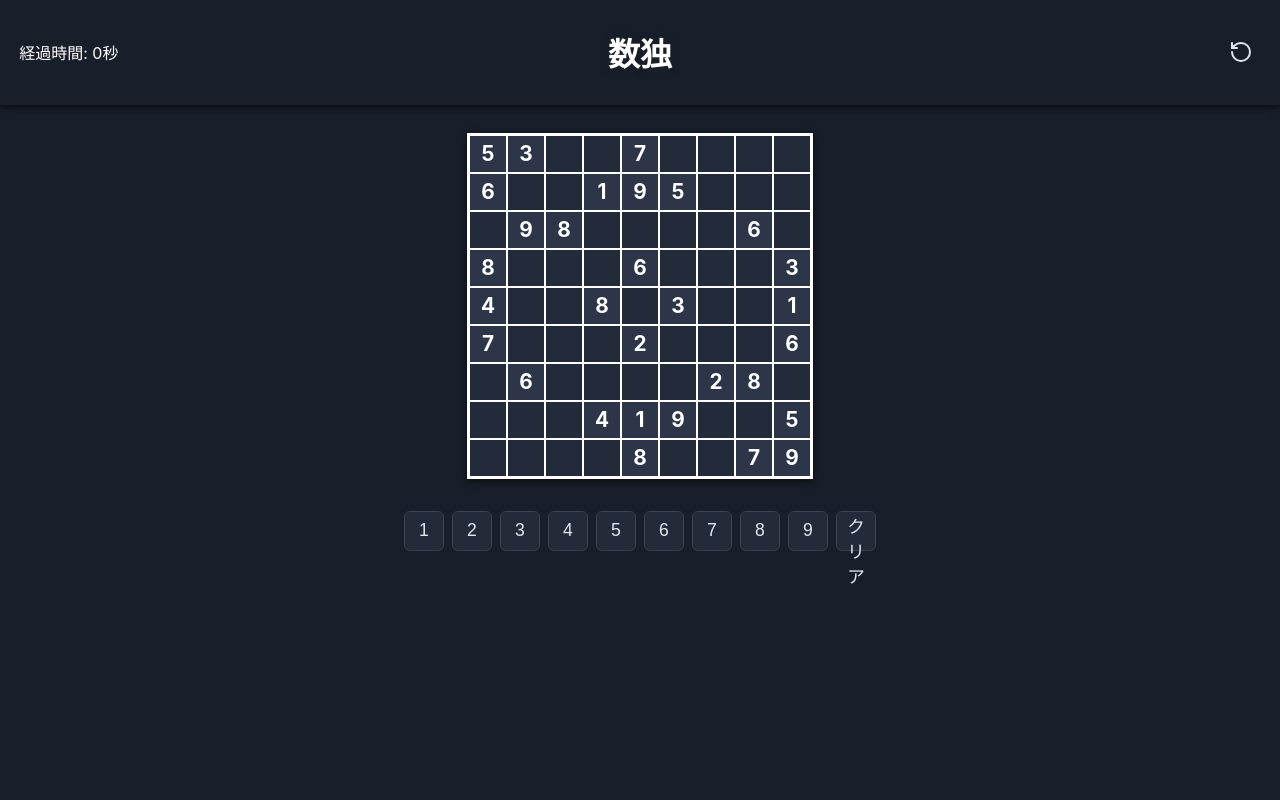
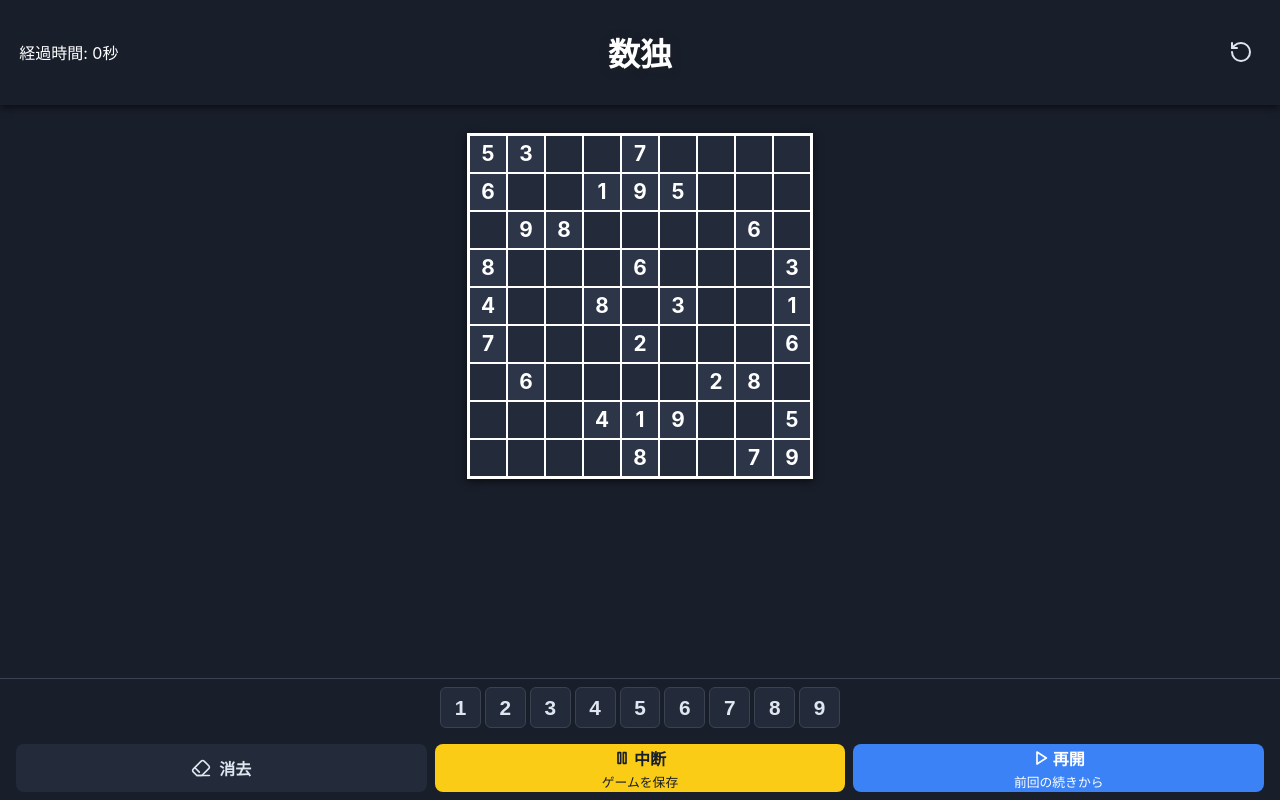
Before and after one commit to shou-dev19/sudoku-app, a React (Create React App) app in the folder sudoku-web/: page / in a window 1280 px wide. Built offline with nearby package versions, Linux system fonts and the light colour scheme.

Commit message:
ゲームの一時停止と再開機能を実装。中断時にゲームの状態を保存し、再開ボタンを追加しました。また、UIに中断中のメッセージを表示し、ボタンのスタイルを調整しました。

```diff
--- a/sudoku-web/src/App.tsx
+++ b/sudoku-web/src/App.tsx
@@ -1,6 +1,5 @@
 import React, { useState, useEffect, useCallback } from 'react';
 import Board, { BoardState, CellValue } from './Board.tsx';
-import Keypad from './Keypad.tsx';
 import './App.css';
 
 // 9x9の空盤面生成
@@ -62,6 +61,8 @@ const App: React.FC = () => {
   const [cleared, setCleared] = useState(false);
   const [startTime, setStartTime] = useState<number|null>(null);
   const [elapsed, setElapsed] = useState<number>(0);
+  const [paused, setPaused] = useState(false);
+  const [resumeAvailable, setResumeAvailable] = useState(false);
 
   // セーブ/ロード
   useEffect(() => {
@@ -72,6 +73,7 @@ const App: React.FC = () => {
       setCurrent(data.current);
       setStartTime(data.startTime);
       setElapsed(data.elapsed || 0);
+      setResumeAvailable(true);
     } else {
       setStartTime(Date.now());
     }
@@ -89,12 +91,12 @@ const App: React.FC = () => {
 
   // タイマー
   useEffect(() => {
-    if (cleared || !startTime) return;
+    if (cleared || !startTime || paused) return;
     const timer = setInterval(() => {
       setElapsed(Date.now() - startTime);
     }, 1000);
     return () => clearInterval(timer);
-  }, [cleared, startTime]);
+  }, [cleared, startTime, paused]);
 
   // セル選択
   const handleCellSelect = (row: number, col: number) => {
@@ -122,11 +124,26 @@ const App: React.FC = () => {
     setCleared(false);
     setStartTime(Date.now());
     setElapsed(0);
+    setPaused(false);
+    setResumeAvailable(false);
     localStorage.removeItem(SAVE_KEY);
   };
 
+  // 中断（保存）
+  const handlePause = () => {
+    setPaused(true);
+    setResumeAvailable(true);
+    localStorage.setItem(SAVE_KEY, JSON.stringify({initial, current, startTime, elapsed}));
+  };
+
+  // 再開
+  const handleResume = () => {
+    setPaused(false);
+    setStartTime(Date.now() - elapsed);
+  };
+
   return (
-    <div className="App">
+    <div className="App" style={{minHeight: '100vh', display: 'flex', flexDirection: 'column'}}>
       <header className="app-header-bar">
         <div className="header-left">
           <span className="time-info">経過時間: {Math.floor(elapsed/1000)}秒</span>
@@ -143,7 +160,7 @@ const App: React.FC = () => {
           </button>
         </div>
       </header>
-      <main>
+      <main style={{flex: 1}}>
         <Board
           initial={initial}
           current={current}
@@ -151,13 +168,74 @@ const App: React.FC = () => {
           errors={errors}
           onCellSelect={handleCellSelect}
         />
-        <Keypad onInput={handleInput} />
         {cleared && (
           <div style={{marginTop:8, textAlign: 'center'}}>
             <span className="time-info">クリア！ 経過時間: {Math.floor(elapsed/1000)}秒</span>
           </div>
         )}
+        {paused && (
+          <div style={{marginTop: 16, textAlign: 'center', color: '#fff', fontWeight: 'bold'}}>
+            <span>中断中です。「再開」ボタンで続きからプレイできます。</span>
+          </div>
+        )}
       </main>
+      {/* フッター */}
+      <footer style={{position: 'sticky', bottom: 0, background: '#181e2a', borderTop: '1px solid #3a4252', paddingBottom: 'env(safe-area-inset-bottom, 0)'}}>
+        <div style={{display: 'grid', gridTemplateColumns: 'repeat(9, 1fr)', gap: 4, padding: 8, maxWidth: 400, margin: '0 auto'}}>
+          {[1,2,3,4,5,6,7,8,9].map(n => (
+            <button
+              key={n}
+              onClick={() => handleInput(n)}
+              style={{
+                aspectRatio: '1/1',
+                borderRadius: 6,
+                background: '#232b3a',
+                color: '#e0e6f0',
+                fontWeight: 'bold',
+                fontSize: '1.3rem',
+                border: '1px solid #3a4252',
+                margin: 0,
+                padding: 0,
+                cursor: 'pointer',
+                transition: 'background 0.2s, color 0.2s',
+              }}
+              disabled={paused}
+            >{n}</button>
+          ))}
+        </div>
+        <div style={{display: 'flex', justifyContent: 'center', alignItems: 'center', gap: 8, padding: '8px 16px'}}>
+          <button
+            onClick={() => handleInput(null)}
+            style={{flex: 1, height: 48, borderRadius: 8, background: '#232b3a', color: '#e0e6f0', fontWeight: 'bold', fontSize: '1rem', border: 'none', display: 'flex', alignItems: 'center', justifyContent: 'center', gap: 8, cursor: 'pointer'}}
+            disabled={paused}
+          >
+            <svg width="20" height="20" viewBox="0 0 24 24" fill="none" stroke="currentColor" strokeWidth="2" strokeLinecap="round" strokeLinejoin="round"><path d="m7 21-4.3-4.3c-1-1-1-2.5 0-3.4l9.6-9.6c1-1 2.5-1 3.4 0l5.6 5.6c1 1 1 2.5 0 3.4L13 21H7Z"></path><path d="M22 21H7"></path><path d="m5 12 5 5"></path></svg>
+            消去
+          </button>
+          <button
+            onClick={handlePause}
+            style={{flex: 1, height: 48, borderRadius: 8, background: '#facc15', color: '#181e2a', fontWeight: 'bold', fontSize: '1rem', border: 'none', display: 'flex', flexDirection: 'column', alignItems: 'center', justifyContent: 'center', gap: 2, cursor: 'pointer'}}
+            disabled={paused}
+          >
+            <div style={{display: 'flex', alignItems: 'center', gap: 4}}>
+              <svg width="16" height="16" viewBox="0 0 24 24" fill="none" stroke="currentColor" strokeWidth="2.5" strokeLinecap="round" strokeLinejoin="round"><rect x="6" y="4" width="4" height="16"></rect><rect x="14" y="4" width="4" height="16"></rect></svg>
+              <span>中断</span>
+            </div>
+            <span style={{fontSize: '0.8em', fontWeight: 'normal'}}>ゲームを保存</span>
+          </button>
+          <button
+            onClick={handleResume}
+            style={{flex: 1, height: 48, borderRadius: 8, background: '#3b82f6', color: '#fff', fontWeight: 'bold', fontSize: '1rem', border: 'none', display: 'flex', flexDirection: 'column', alignItems: 'center', justifyContent: 'center', gap: 2, cursor: 'pointer'}}
+            disabled={!paused && !resumeAvailable}
+          >
+            <div style={{display: 'flex', alignItems: 'center', gap: 4}}>
+              <svg width="16" height="16" viewBox="0 0 24 24" fill="none" stroke="currentColor" strokeWidth="2.5" strokeLinecap="round" strokeLinejoin="round"><polygon points="6 3 20 12 6 21 6 3"></polygon></svg>
+              <span>再開</span>
+            </div>
+            <span style={{fontSize: '0.8em', fontWeight: 'normal'}}>前回の続きから</span>
+          </button>
+        </div>
+      </footer>
     </div>
   );
 };
```
